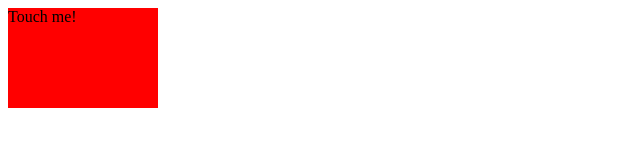
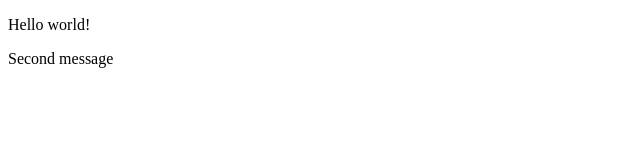
Before and after one commit to BobroEJ/project, a plain HTML site: page index.html in a window 1280 px wide. Shown: the whole page, without its empty margins (0-640 px from the left). Drawn offline with Linux system fonts and the light colour scheme.

Commit message:
035 Async, defer, динамические скрипты

```diff
--- a/index.html
+++ b/index.html
@@ -5,22 +5,12 @@
     <meta name="viewport" content="width=device-width, initial-scale=1.0">
     <title>Movie DB</title>
     <link href="https://fonts.googleapis.com/css?family=Roboto:300,400,700&display=swap&subset=cyrillic-ext" rel="stylesheet">
-    <style>
-        body {
-            height: 1000px;
-        }
-        .box {
-            width: 150px;
-            height: 100px;
-            background-color: red;
-        }
-    </style>
+    <link rel="stylesheet" href="">
 </head>
 <body>
 
-    <div class="box">
-        Touch me!
-    </div>
+    <p>Hello world!</p>
+    <p>Second message</p>
 
     <script src="js/script.js"></script>
 </body>
--- a/js/script.js
+++ b/js/script.js
@@ -1,27 +1,13 @@
-// touchstart
-// touchmove
-// touchend
-// touchenter
-// touchleave
-// touchcancel
+'use strict';
 
-window.addEventListener('DOMContentLoaded', () => {
-    const box = document.querySelector('.box');
+const p = document.querySelectorAll('p');
+console.log(p);
 
-    box.addEventListener('touchstart', (e) => {
-        console.log('touchstart');
-        console.log(e.touches);
-    });
-
-    // box.addEventListener('touchmove', (e) => {
-    //     console.log('touchmove');
-    // });
-
-    // box.addEventListener('touchend', (e) => {
-    //     console.log('touchend');
-    // });
-});
-
-// touches
-// targetTouches
-// changedTouches
+function loadScript(src) {
+    const script = document.createElement('script');
+    script.src = src;
+    script.async = false;
+    document.body.append(script);
+}
+loadScript('js/some.js');
+loadScript('js/test.js');
--- /dev/null
+++ b/js/some.js
@@ -0,0 +1 @@
+console.log('some');
--- /dev/null
+++ b/js/test.js
@@ -0,0 +1 @@
+console.log('test');
```
